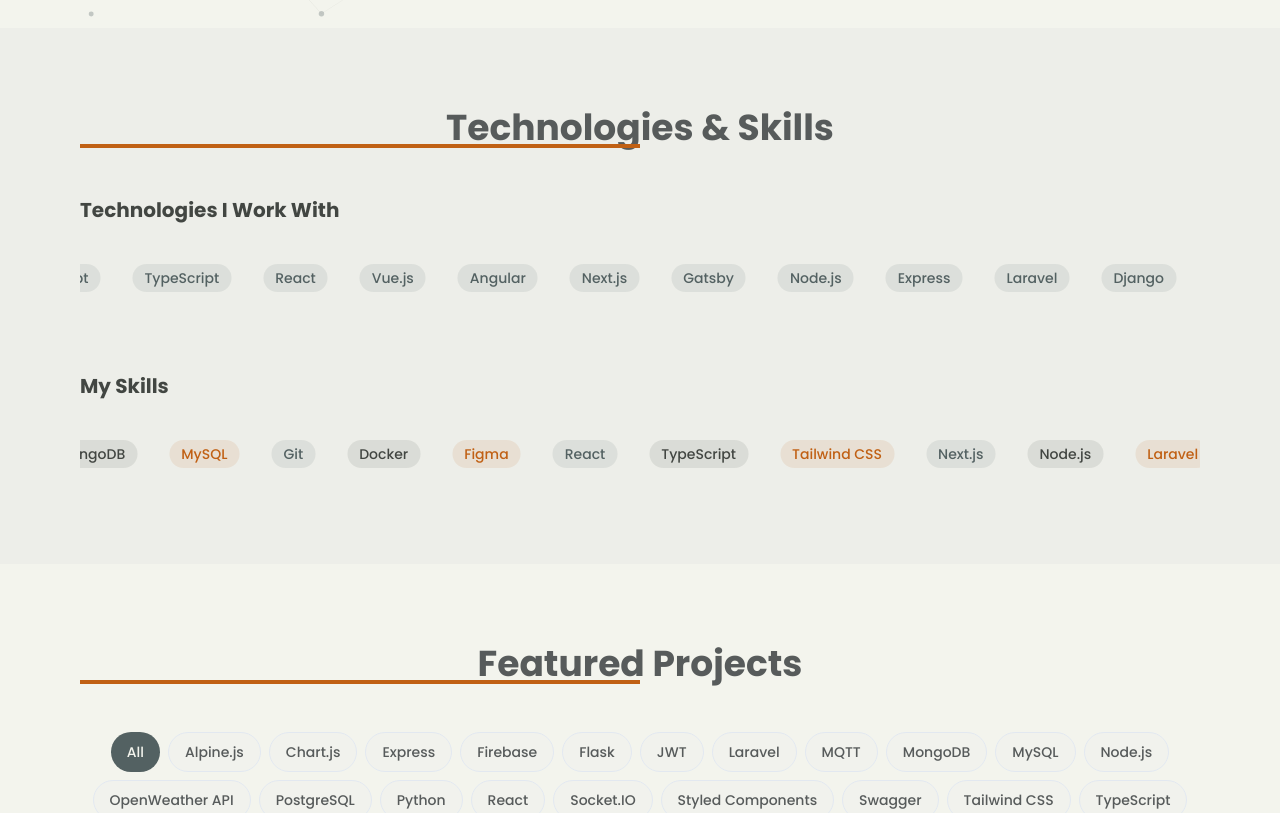
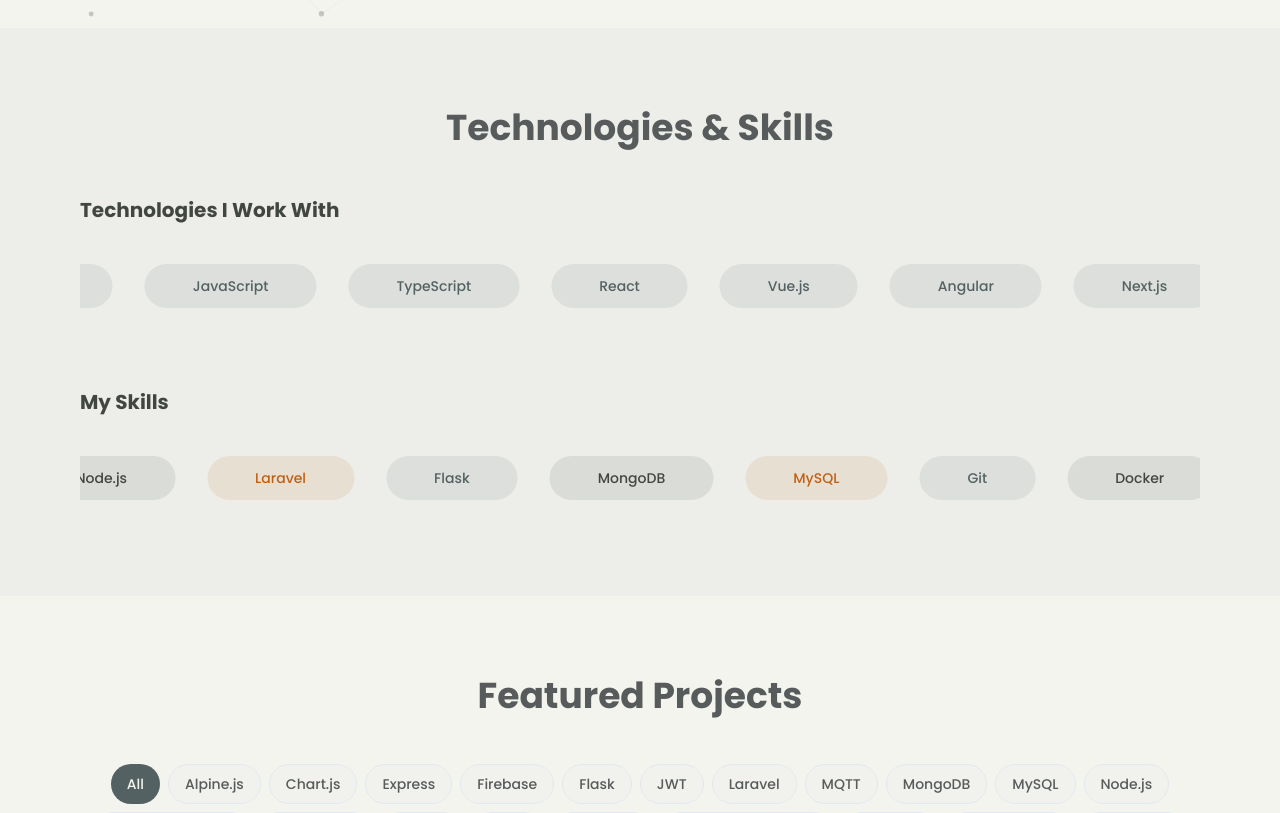
Before and after one commit to getrch/stylish-portfolio-concept, a React (Vite) app: page / in a window 1280 px wide. Shown: the part 772-1585 px from the top of the page. Built offline with nearby package versions, Linux system fonts and the light colour scheme.

Commit message:
Fix: Adjust TechStack section styles
Increase badge padding and remove section title underline.

```diff
--- a/src/index.css
+++ b/src/index.css
@@ -1,4 +1,3 @@
-
 @import url('https://fonts.googleapis.com/css2?family=Poppins:wght@300;400;500;600;700&display=swap');
 @import url('https://fonts.googleapis.com/css2?family=Fira+Code:wght@300;400;500;600;700&display=swap');
 
@@ -70,7 +69,7 @@
   }
 
   .skill-badge {
-    @apply badge inline-flex items-center gap-1 hover:scale-105 hover:shadow-md transition-all duration-300;
+    @apply badge inline-flex items-center gap-1 hover:scale-105 hover:shadow-md transition-all duration-300 px-12 py-3;
   }
 
   .timeline-item {
@@ -106,7 +105,7 @@
   }
 
   .section-title::after {
-    @apply content-[''] absolute bottom-0 left-0 w-1/2 h-1 bg-accent;
+    @apply hidden;
   }
 }
 
```
